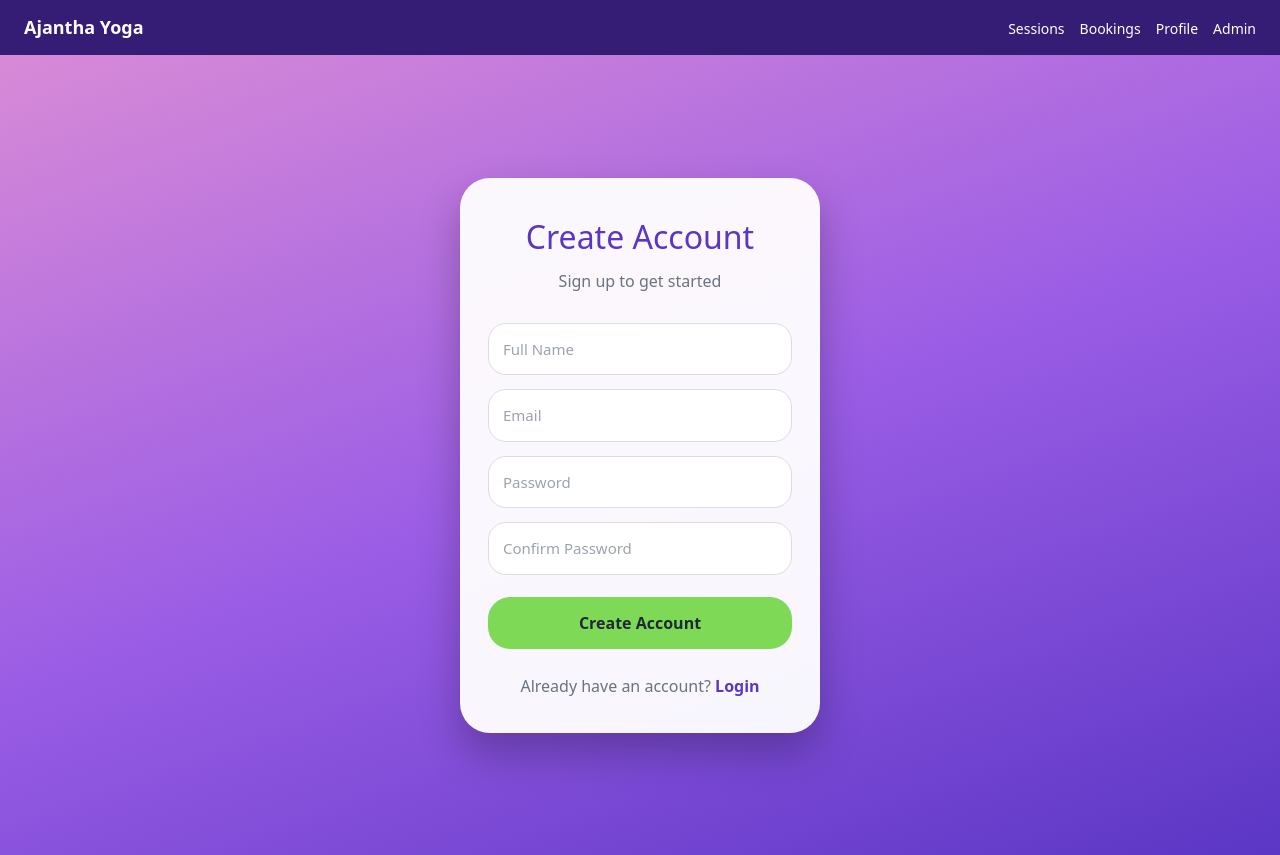
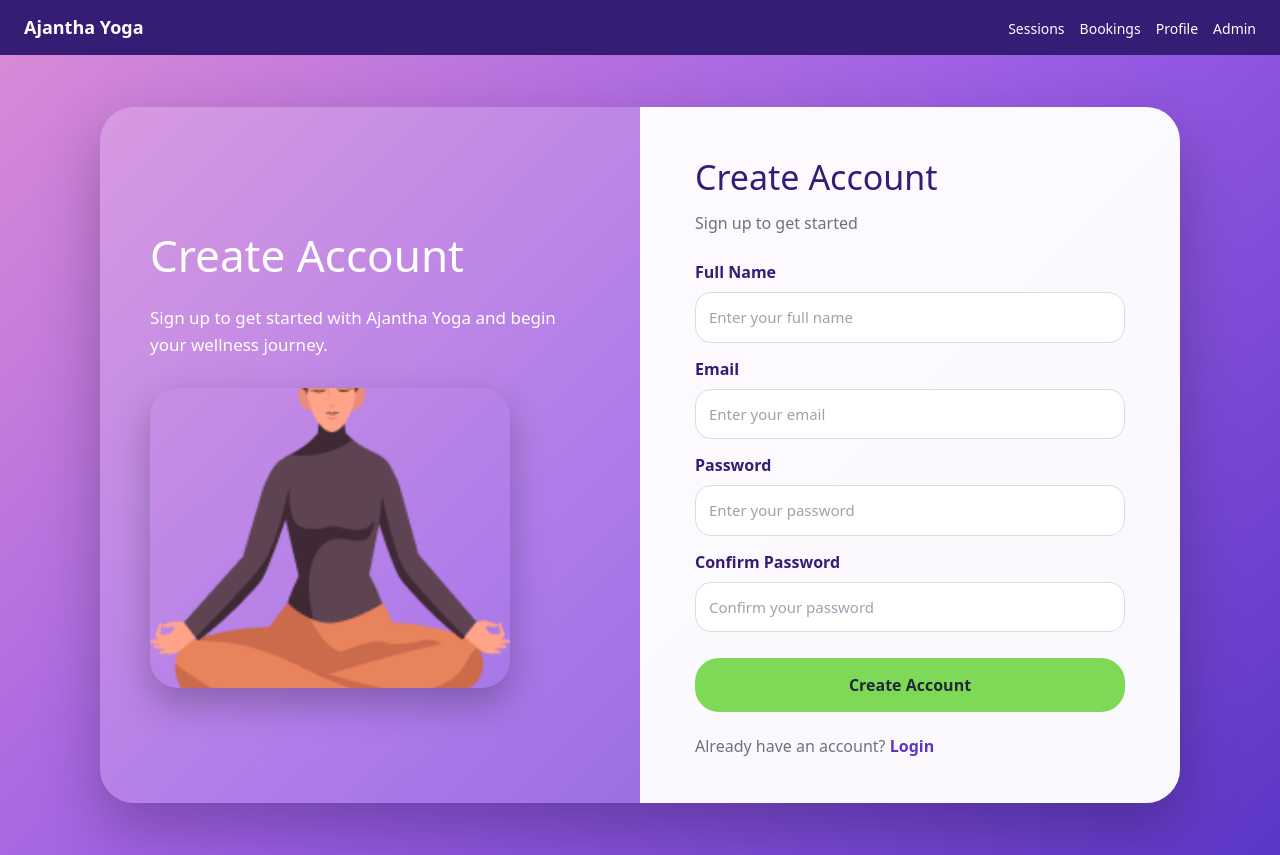
Before and after one commit to techplot26/AjanthaYogaSessionBookingSystem, a React (Create React App) app in the folder frontend/: page /register in a window 1280 px wide. Built offline with nearby package versions, Linux system fonts and the light colour scheme.

Commit message:
desktopchangesare enhanced for login,Register,Welcome.jsx files

```diff
--- a/frontend/src/pages/Login.jsx
+++ b/frontend/src/pages/Login.jsx
@@ -1,6 +1,7 @@
 import { useState } from "react";
 import { Link, useNavigate } from "react-router-dom";
 import axios from "../axiosConfig";
+import welcomeYoga from "../assets/welcome-yoga.png";
 
 function Login() {
   const navigate = useNavigate();
@@ -32,26 +33,37 @@ function Login() {
 
   return (
     <div style={styles.page}>
-      <div style={styles.card}>
-        <h1 style={styles.title}>Welcome Back</h1>
-        <p style={styles.subtitle}>Sign in to continue your yoga journey</p>
+      <div style={styles.container}>
+        <div style={styles.leftPanel}>
+          <h1 style={styles.heroTitle}>Welcome Back</h1>
+          <p style={styles.heroText}>
+            Sign in to continue your yoga journey and manage your sessions.
+          </p>
+          <img src={welcomeYoga} alt="Yoga login" style={styles.heroImage} />
+        </div>
+
+        <div style={styles.formPanel}>
+          <h2 style={styles.title}>Login</h2>
+          <p style={styles.subtitle}>Access your Ajantha Yoga account</p>
 
           <form onSubmit={loginUser} style={styles.form}>
+            <label style={styles.label}>Email</label>
             <input
               style={styles.input}
               name="email"
               type="email"
-            placeholder="Email"
+              placeholder="Enter your email"
               value={form.email}
               onChange={handleChange}
               required
             />
 
+            <label style={styles.label}>Password</label>
             <input
               style={styles.input}
               name="password"
               type="password"
-            placeholder="Password"
+              placeholder="Enter your password"
               value={form.password}
               onChange={handleChange}
               required
@@ -63,11 +75,12 @@ function Login() {
           </form>
 
           <p style={styles.bottomText}>
-          Don't have an account?{" "}
+            Don&apos;t have an account?{" "}
             <Link to="/register" style={styles.link}>
               Register
             </Link>
           </p>
+        </div>
       </div>
     </div>
   );
@@ -76,45 +89,92 @@ function Login() {
 const styles = {
   page: {
     minHeight: "100vh",
-    background: "linear-gradient(160deg, #d88ad7, #9b5de5, #5b36c5)",
+    background: "linear-gradient(135deg, #d88ad7, #9b5de5, #5b36c5)",
     display: "flex",
     alignItems: "center",
     justifyContent: "center",
-    padding: "20px",
+    padding: "50px",
+    boxSizing: "border-box",
   },
-  card: {
-    width: "360px",
-    background: "rgba(255,255,255,0.95)",
-    borderRadius: "30px",
-    padding: "35px 28px",
-    boxShadow: "0 20px 40px rgba(0,0,0,0.25)",
-    textAlign: "center",
+
+  container: {
+    width: "100%",
+    maxWidth: "1050px",
+    display: "grid",
+    gridTemplateColumns: "1fr 1fr",
+    background: "rgba(255,255,255,0.18)",
+    borderRadius: "34px",
+    overflow: "hidden",
+    boxShadow: "0 25px 60px rgba(0,0,0,0.25)",
   },
+
+  leftPanel: {
+    padding: "50px",
+    color: "white",
+    display: "flex",
+    flexDirection: "column",
+    justifyContent: "center",
+  },
+
+  heroTitle: {
+    fontSize: "44px",
+    margin: "0 0 16px",
+  },
+
+  heroText: {
+    fontSize: "17px",
+    lineHeight: "1.6",
+    marginBottom: "30px",
+  },
+
+  heroImage: {
+    width: "100%",
+    maxWidth: "360px",
+    height: "300px",
+    objectFit: "cover",
+    borderRadius: "28px",
+    boxShadow: "0 16px 36px rgba(0,0,0,0.25)",
+  },
+
+  formPanel: {
+    background: "rgba(255,255,255,0.96)",
+    padding: "55px",
+  },
+
   title: {
-    fontSize: "32px",
-    color: "#5b36c5",
-    marginBottom: "8px",
+    fontSize: "34px",
+    color: "#351c75",
+    margin: "0 0 8px",
   },
+
   subtitle: {
     color: "#6b7280",
     marginBottom: "30px",
   },
+
   form: {
     display: "flex",
     flexDirection: "column",
-    gap: "15px",
+    gap: "10px",
   },
+
+  label: {
+    color: "#351c75",
+    fontWeight: "bold",
+  },
+
   input: {
     padding: "14px",
-    borderRadius: "18px",
+    borderRadius: "16px",
     border: "1px solid #ddd",
     fontSize: "15px",
-    outline: "none",
+    marginBottom: "8px",
   },
+
   button: {
-    marginTop: "8px",
-    padding: "14px",
-    borderRadius: "22px",
+    marginTop: "12px",
+    padding: "15px",
+    borderRadius: "24px",
     border: "none",
     background: "#7ed957",
     color: "#1f2937",
@@ -122,10 +182,12 @@ const styles = {
     fontSize: "16px",
     cursor: "pointer",
   },
+
   bottomText: {
     marginTop: "25px",
     color: "#6b7280",
   },
+
   link: {
     color: "#5b36c5",
     fontWeight: "bold",
--- a/frontend/src/pages/Register.jsx
+++ b/frontend/src/pages/Register.jsx
@@ -1,6 +1,7 @@
 import { useState } from "react";
 import { Link, useNavigate } from "react-router-dom";
 import axios from "../axiosConfig";
+import welcomeYoga from "../assets/welcome-yoga.png";
 
 function Register() {
   const navigate = useNavigate();
@@ -41,18 +42,62 @@ function Register() {
 
   return (
     <div style={styles.page}>
-      <div style={styles.card}>
-        <h1 style={styles.title}>Create Account</h1>
+      <div style={styles.container}>
+        <div style={styles.leftPanel}>
+          <h1 style={styles.heroTitle}>Create Account</h1>
+          <p style={styles.heroText}>
+            Sign up to get started with Ajantha Yoga and begin your wellness journey.
+          </p>
+          <img src={welcomeYoga} alt="Yoga register" style={styles.heroImage} />
+        </div>
+
+        <div style={styles.formPanel}>
+          <h2 style={styles.title}>Create Account</h2>
           <p style={styles.subtitle}>Sign up to get started</p>
 
           <form onSubmit={registerUser} style={styles.form}>
-          <input style={styles.input} name="name" placeholder="Full Name" value={form.name} onChange={handleChange} required />
+            <label style={styles.label}>Full Name</label>
+            <input
+              style={styles.input}
+              name="name"
+              placeholder="Enter your full name"
+              value={form.name}
+              onChange={handleChange}
+              required
+            />
 
-          <input style={styles.input} name="email" type="email" placeholder="Email" value={form.email} onChange={handleChange} required />
+            <label style={styles.label}>Email</label>
+            <input
+              style={styles.input}
+              name="email"
+              type="email"
+              placeholder="Enter your email"
+              value={form.email}
+              onChange={handleChange}
+              required
+            />
 
-          <input style={styles.input} name="password" type="password" placeholder="Password" value={form.password} onChange={handleChange} required />
+            <label style={styles.label}>Password</label>
+            <input
+              style={styles.input}
+              name="password"
+              type="password"
+              placeholder="Enter your password"
+              value={form.password}
+              onChange={handleChange}
+              required
+            />
 
-          <input style={styles.input} name="confirmPassword" type="password" placeholder="Confirm Password" value={form.confirmPassword} onChange={handleChange} required />
+            <label style={styles.label}>Confirm Password</label>
+            <input
+              style={styles.input}
+              name="confirmPassword"
+              type="password"
+              placeholder="Confirm your password"
+              value={form.confirmPassword}
+              onChange={handleChange}
+              required
+            />
 
             <button type="submit" style={styles.button}>
               Create Account
@@ -67,51 +112,99 @@ function Register() {
           </p>
         </div>
       </div>
+    </div>
   );
 }
 
 const styles = {
   page: {
     minHeight: "100vh",
-    background: "linear-gradient(160deg, #d88ad7, #9b5de5, #5b36c5)",
+    background: "linear-gradient(135deg, #d88ad7, #9b5de5, #5b36c5)",
     display: "flex",
     alignItems: "center",
     justifyContent: "center",
-    padding: "20px",
+    padding: "50px",
+    boxSizing: "border-box",
   },
-  card: {
-    width: "360px",
-    background: "rgba(255,255,255,0.95)",
-    borderRadius: "30px",
-    padding: "35px 28px",
-    boxShadow: "0 20px 40px rgba(0,0,0,0.25)",
-    textAlign: "center",
+
+  container: {
+    width: "100%",
+    maxWidth: "1080px",
+    display: "grid",
+    gridTemplateColumns: "1fr 1fr",
+    background: "rgba(255,255,255,0.18)",
+    borderRadius: "34px",
+    overflow: "hidden",
+    boxShadow: "0 25px 60px rgba(0,0,0,0.25)",
   },
+
+  leftPanel: {
+    padding: "50px",
+    color: "white",
+    display: "flex",
+    flexDirection: "column",
+    justifyContent: "center",
+  },
+
+  heroTitle: {
+    fontSize: "44px",
+    margin: "0 0 16px",
+  },
+
+  heroText: {
+    fontSize: "17px",
+    lineHeight: "1.6",
+    marginBottom: "30px",
+  },
+
+  heroImage: {
+    width: "100%",
+    maxWidth: "360px",
+    height: "300px",
+    objectFit: "cover",
+    borderRadius: "28px",
+    boxShadow: "0 16px 36px rgba(0,0,0,0.25)",
+  },
+
+  formPanel: {
+    background: "rgba(255,255,255,0.96)",
+    padding: "45px 55px",
+  },
+
   title: {
-    fontSize: "32px",
-    color: "#5b36c5",
-    marginBottom: "8px",
+    fontSize: "34px",
+    color: "#351c75",
+    margin: "0 0 8px",
   },
+
   subtitle: {
     color: "#6b7280",
-    marginBottom: "30px",
+    marginBottom: "25px",
   },
+
   form: {
     display: "flex",
     flexDirection: "column",
-    gap: "14px",
+    gap: "8px",
   },
+
+  label: {
+    color: "#351c75",
+    fontWeight: "bold",
+  },
+
   input: {
-    padding: "14px",
-    borderRadius: "18px",
+    padding: "13px",
+    borderRadius: "16px",
     border: "1px solid #ddd",
     fontSize: "15px",
-    outline: "none",
+    marginBottom: "6px",
   },
+
   button: {
-    marginTop: "8px",
-    padding: "14px",
-    borderRadius: "22px",
+    marginTop: "12px",
+    padding: "15px",
+    borderRadius: "24px",
     border: "none",
     background: "#7ed957",
     color: "#1f2937",
@@ -119,10 +212,12 @@ const styles = {
     fontSize: "16px",
     cursor: "pointer",
   },
+
   bottomText: {
-    marginTop: "25px",
+    marginTop: "22px",
     color: "#6b7280",
   },
+
   link: {
     color: "#5b36c5",
     fontWeight: "bold",
--- a/frontend/src/pages/Welcome.jsx
+++ b/frontend/src/pages/Welcome.jsx
@@ -1,24 +1,36 @@
 import { Link } from "react-router-dom";
 import welcomeYoga from "../assets/welcome-yoga.png";
+
 function Welcome() {
   return (
     <div style={styles.page}>
-      <div style={styles.card}>
-        <img src={welcomeYoga} alt="Yoga welcome" style={styles.welcomeImage} />
+      <div style={styles.container}>
+        <div style={styles.left}>
+          <p style={styles.badge}>Ajantha Yoga</p>
 
-        <h1 style={styles.title}>Welcome to Ajantha Yoga</h1>
+          <h1 style={styles.title}>
+            Begin your wellness journey with calm and confidence
+          </h1>
 
-        <p style={styles.subtitle}>
-          Find balance, peace, and strength through guided yoga sessions.
-        </p>
+          <p style={styles.subtitle}>
+            Discover yoga sessions, choose your preferred date and time, and
+            manage your bookings in one simple platform.
+          </p>
 
-        <Link to="/login" style={styles.button}>
-          Get Started
-        </Link>
+          <div style={styles.actions}>
+            <Link to="/login" style={styles.primaryButton}>
+              Get Started
+            </Link>
 
-        <p style={styles.bottomText}>
-          New here? <Link to="/register" style={styles.link}>Create Account</Link>
-        </p>
+            <Link to="/register" style={styles.secondaryButton}>
+              Create Account
+            </Link>
+          </div>
+        </div>
+
+        <div style={styles.right}>
+          <img src={welcomeYoga} alt="Yoga welcome" style={styles.image} />
+        </div>
       </div>
     </div>
   );
@@ -27,65 +39,91 @@ function Welcome() {
 const styles = {
   page: {
     minHeight: "100vh",
-    background: "linear-gradient(160deg, #d88ad7, #9b5de5, #5b36c5)",
+    background: "linear-gradient(135deg, #d88ad7, #9b5de5, #5b36c5)",
+    padding: "60px",
+    boxSizing: "border-box",
     display: "flex",
     alignItems: "center",
     justifyContent: "center",
-    padding: "20px",
   },
-  welcomeImage: {
-  width: "220px",
-  height: "220px",
-  objectFit: "cover",
-  borderRadius: "50%",
-  margin: "45px auto 35px",
-  display: "block",
-},
-  card: {
-    width: "360px",
-    minHeight: "620px",
-    background: "rgba(255,255,255,0.18)",
-    borderRadius: "30px",
-    padding: "30px",
-    textAlign: "center",
+
+  container: {
+    width: "100%",
+    maxWidth: "1200px",
+    display: "grid",
+    gridTemplateColumns: "1.1fr 0.9fr",
+    alignItems: "center",
+    gap: "50px",
+    background: "rgba(255,255,255,0.16)",
+    borderRadius: "36px",
+    padding: "55px",
+    boxShadow: "0 25px 60px rgba(0,0,0,0.25)",
+  },
+
+  left: {
     color: "white",
-    boxShadow: "0 20px 40px rgba(0,0,0,0.25)",
   },
-  imageCircle: {
-    width: "190px",
-    height: "190px",
-    borderRadius: "50%",
-    background: "rgba(255,255,255,0.3)",
-    margin: "45px auto 35px",
+
+  badge: {
+    display: "inline-block",
+    background: "rgba(255,255,255,0.22)",
+    padding: "10px 18px",
+    borderRadius: "20px",
+    fontWeight: "bold",
+    marginBottom: "20px",
+  },
+
+  title: {
+    fontSize: "52px",
+    lineHeight: "1.1",
+    margin: "0 0 22px",
+    maxWidth: "720px",
+  },
+
+  subtitle: {
+    fontSize: "18px",
+    lineHeight: "1.7",
+    maxWidth: "650px",
+    marginBottom: "34px",
+  },
+
+  actions: {
     display: "flex",
-    alignItems: "center",
-    justifyContent: "center",
-    fontSize: "90px",
+    gap: "18px",
+    flexWrap: "wrap",
   },
-  title: {
-    fontSize: "30px",
-    marginBottom: "15px",
-  },
-  subtitle: {
-    fontSize: "16px",
-    lineHeight: "1.6",
-    marginBottom: "35px",
-  },
-  button: {
-    display: "block",
+
+  primaryButton: {
     background: "#7ed957",
     color: "#1f2937",
-    padding: "14px",
-    borderRadius: "25px",
+    padding: "15px 30px",
+    borderRadius: "26px",
     textDecoration: "none",
     fontWeight: "bold",
   },
-  bottomText: {
-    marginTop: "25px",
+
+  secondaryButton: {
+    background: "white",
+    color: "#5b36c5",
+    padding: "15px 30px",
+    borderRadius: "26px",
+    textDecoration: "none",
+    fontWeight: "bold",
   },
-  link: {
-    color: "white",
-    fontWeight: "bold",
+
+  right: {
+    display: "flex",
+    justifyContent: "center",
+  },
+
+  image: {
+    width: "100%",
+    maxWidth: "430px",
+    height: "430px",
+    objectFit: "cover",
+    borderRadius: "40px",
+    boxShadow: "0 20px 45px rgba(0,0,0,0.25)",
+    background: "white",
   },
 };
 
```
Lines whose indentation alone changed are shown as unchanged.
